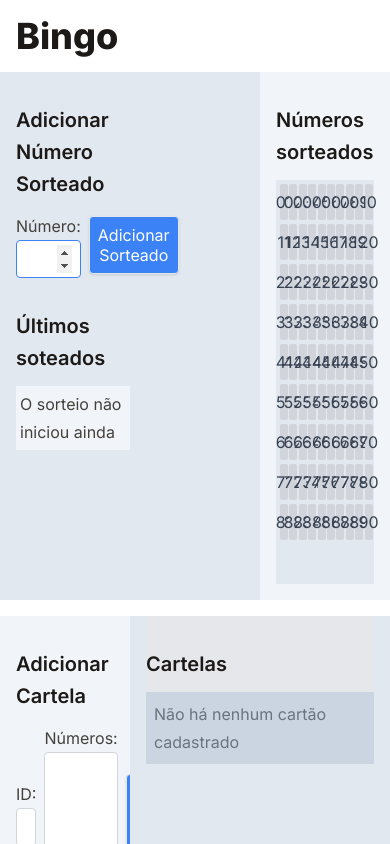
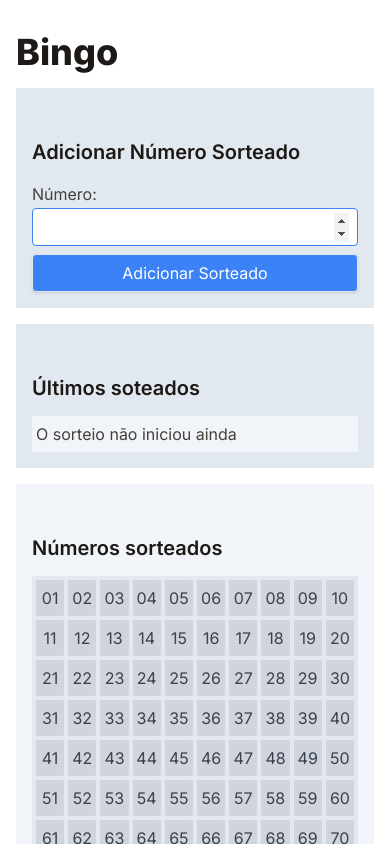
Before and after one commit to adroaldof/bingo-web-checker, a Next.js app: page / in a window 390 px wide. Shown: the top 844 px of the page. Built offline with nearby package versions, Linux system fonts and the light colour scheme; what tw-elements would draw is missing.

Commit message:
styles(drawn-numbers): adjust mobile styles

```diff
--- a/src/app/page.tsx
+++ b/src/app/page.tsx
@@ -24,18 +24,14 @@ export default function Home() {
   }
 
   return (
-    <main className="prose md:container md:mx-auto prose-stone">
-      <header className="p-4 md:px-0">
+    <main className="p-4 prose md:container md:mx-auto prose-stone">
+      <header className="py-4 md:p-4 md:px-0">
         <h1 className="mb-0">Bingo</h1>
       </header>
-      <aside className="flex w-full">
-        <section className="justify-between w-2/3 gap-4 p-4 pt-0 bg-slate-200 md:flex">
-          <DrawnNumberForm onSuccess={addDrawnNumber} />
-          <LastDrawnNumbers drawnNumbers={drawnNumbers} />
-        </section>
-        <section className="justify-between w-1/3 gap-4 p-4 pt-0 bg-slate-100 md:flex">
-          <DrawnNumbers drawnNumbers={drawnNumbers} />
-        </section>
+      <aside className="grid w-full gap-4 md:grid-cols-2 lg:grid-cols-3">
+        <DrawnNumberForm onSuccess={addDrawnNumber} />
+        <LastDrawnNumbers drawnNumbers={drawnNumbers} />
+        <DrawnNumbers drawnNumbers={drawnNumbers} />
       </aside>
       <aside className="flex w-full">
         <section className="justify-between w-1/3 gap-4 p-4 pt-0 mt-4 bg-slate-100 md:flex">
--- a/src/components/DrawnNumberForm.tsx
+++ b/src/components/DrawnNumberForm.tsx
@@ -28,12 +28,9 @@ export const DrawnNumberForm = ({ onSuccess }: DrawNumberFormProps) => {
   }, [setFocus])
 
   return (
-    <div className="flex flex-col w-1/2">
+    <div className="w-full p-4 bg-slate-200">
       <h3>Adicionar Número Sorteado</h3>
-      <form
-        onSubmit={handleSubmit(onSubmit)}
-        className="flex items-center justify-between gap-2 md:flex-col md:items-start"
-      >
+      <form onSubmit={handleSubmit(onSubmit)} className="flex flex-col justify-between gap-2">
         <div className="w-full">
           <label className="block">
             <span className="block">Número:</span>
@@ -49,7 +46,7 @@ export const DrawnNumberForm = ({ onSuccess }: DrawNumberFormProps) => {
         <button
           type="submit"
           data-cy="drawn-number-submit"
-          className="p-2 leading-tight text-white bg-blue-500 border rounded shadow appearance-none hover:bg-blue-700 focus:outline-none focus:shadow-outline md:w-full"
+          className="w-full p-2 leading-tight text-white bg-blue-500 border rounded shadow appearance-none hover:bg-blue-700 focus:outline-none focus:shadow-outline"
         >
           Adicionar Sorteado
         </button>
--- a/src/components/DrawnNumbers.tsx
+++ b/src/components/DrawnNumbers.tsx
@@ -6,7 +6,7 @@ type DrawnNumbersProps = {
 
 export const DrawnNumbers = ({ drawnNumbers }: DrawnNumbersProps) => {
   return (
-    <div className="flex flex-col w-full">
+    <div className="w-full p-4 bg-slate-100 md:col-span-2 lg:col-span-1">
       <h3>Números sorteados</h3>
       <div data-cy="drawn-numbers" className="grid grid-cols-10 gap-1 p-1 grid-rows-10 bg-slate-200">
         {Array.from(Array(90).keys()).map((number) => {
--- a/src/components/LastDrawnNumbers.tsx
+++ b/src/components/LastDrawnNumbers.tsx
@@ -6,7 +6,7 @@ type LastDrawNumbersProps = {
 
 export const LastDrawnNumbers = ({ drawnNumbers }: LastDrawNumbersProps) => {
   return (
-    <div className="flex flex-col w-1/2">
+    <div className="w-full p-4 bg-slate-200">
       <h3>Últimos soteados</h3>
       <div className="p-1 bg-slate-100">
         {drawnNumbers.length ? (
```
